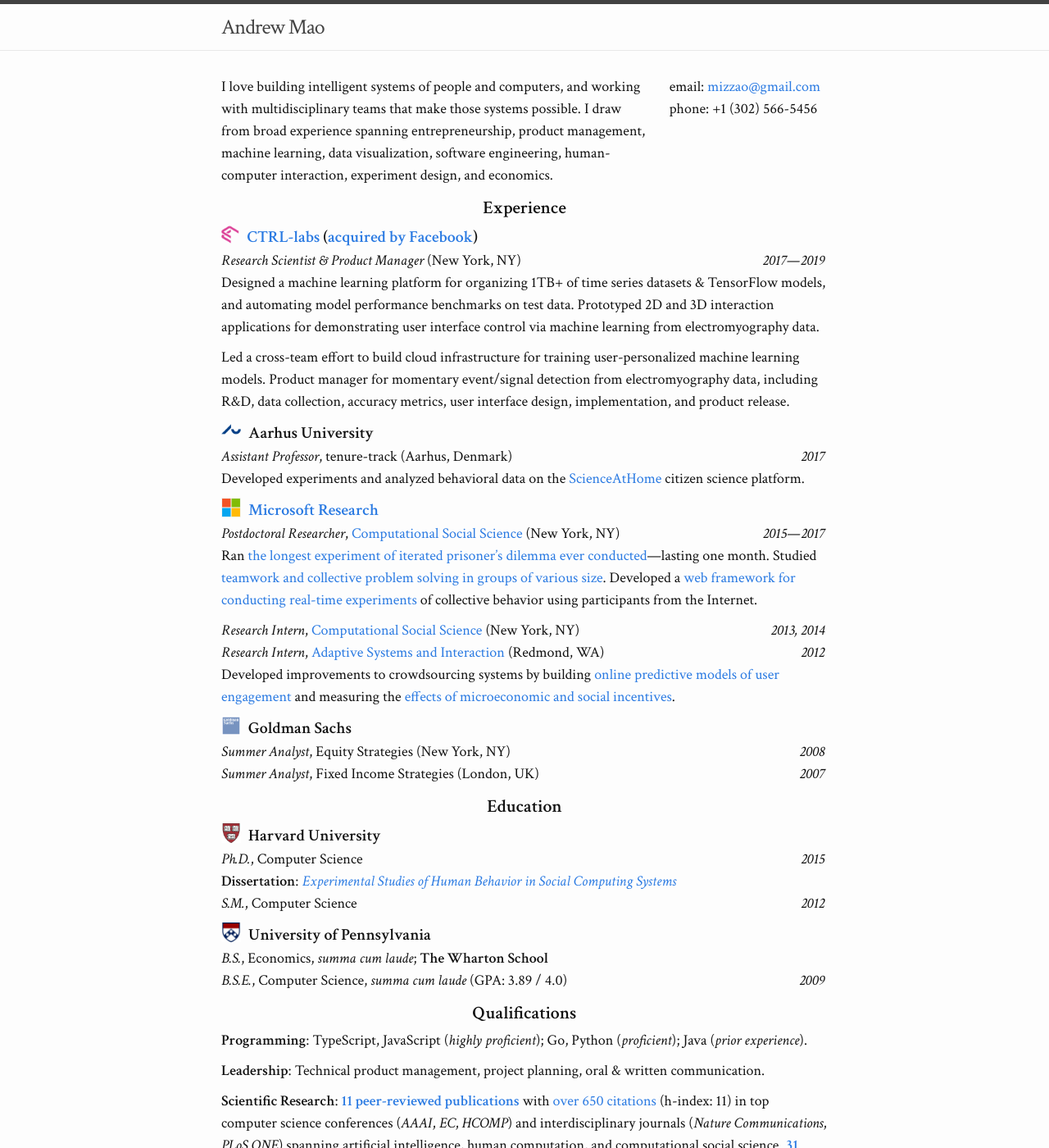
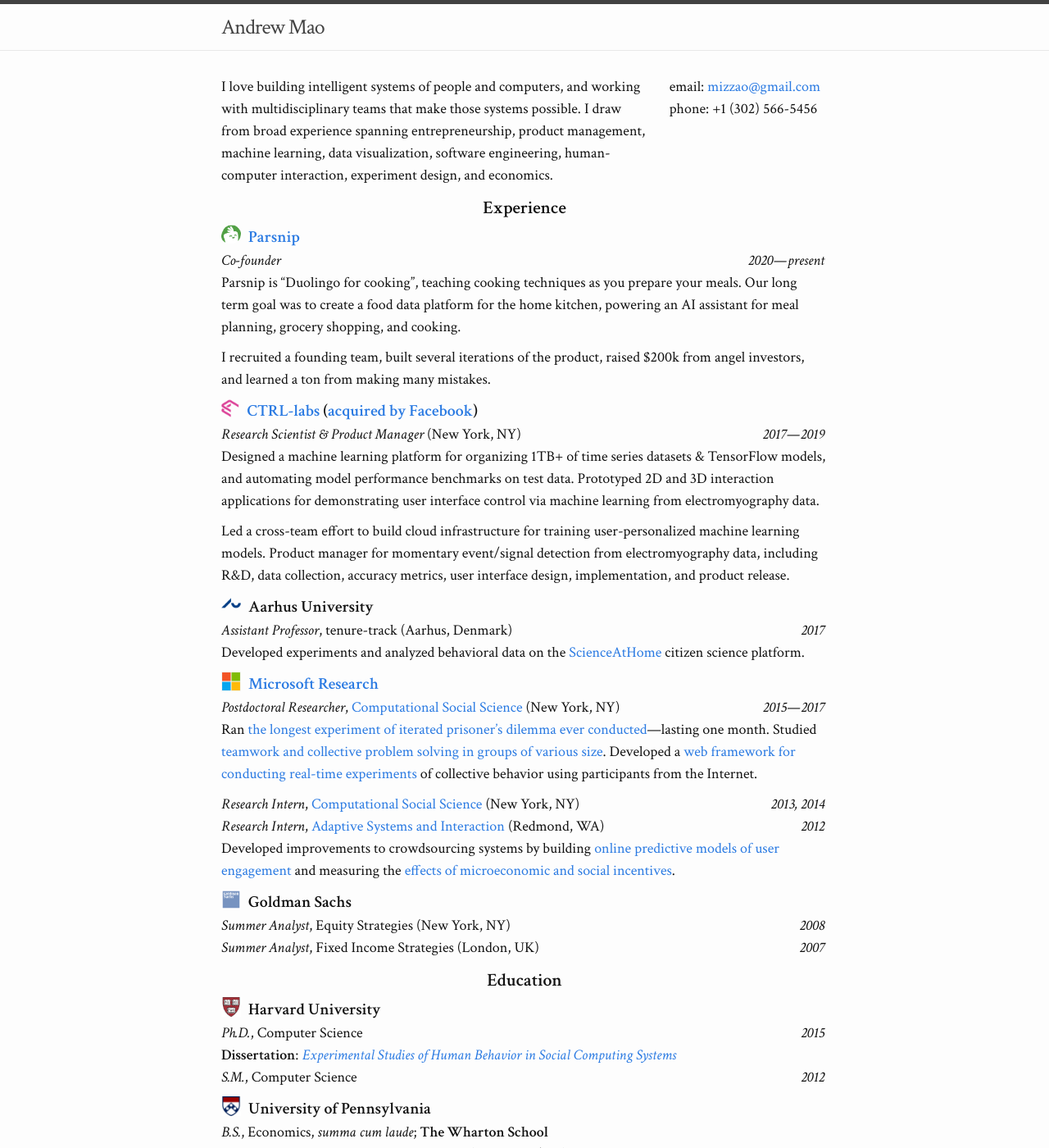
Before and after one commit to mizzao/andrewmao.net, a Jekyll site: the page built from resume.md, in a window 1280 px wide and 1400 px high. Shown: the whole window at 82% size. Built offline with Jekyll 4.4.1, drawn with Linux system fonts in a browser that asks for light colours; some of the changed text lies outside the part shown.

Commit message:
update resume with startup

```diff
--- a/_config.yml
+++ b/_config.yml
@@ -9,7 +9,6 @@
 title: Andrew Mao
 email: mizzao@gmail.com
 description: > # this means to ignore newlines until "baseurl:"
-  Always curious, sometimes foolish.
 
 url: 'http://www.andrewmao.net' # the base hostname & protocol for your site
 baseurl: '' # the subpath of your site, e.g. /blog
--- a/resume.md
+++ b/resume.md
@@ -16,6 +16,20 @@ visualization, software engineering, human-computer interaction, experiment
 design, and economics.
 
 ## Experience
+
+### ![Parsnip][parsnip-icon] [Parsnip]
+*2020—present*{: .right}
+*Co-founder*\\
+Parsnip is "Duolingo for cooking", teaching cooking techniques as you prepare
+your meals. Our long term goal was to create a food data platform for the home
+kitchen, powering an AI assistant for meal planning, grocery shopping, and
+cooking.
+
+I recruited a founding team, built several iterations of the product, raised
+$200k from angel investors, and learned a ton from making many mistakes.
+
+[parsnip-icon]: /assets/icon-parsnip.png
+[Parsnip]: https://parsnip.ai
 
 ### ![CTRL-labs][ctrl-icon] [CTRL-labs] ([acquired by Facebook][ctrl-fb])
 *2017—2019*{: .right}
@@ -112,7 +126,7 @@ microeconomic and social incentives][hcomp-incentives].
 communication.
 
 **Scientific Research**:
-[**11 peer-reviewed publications**](/research) with [over 650 citations][gs] (h-index: 11) in top computer science conferences (*AAAI*, *EC*, *HCOMP*) and interdisciplinary journals (*Nature Communications*, *PLoS ONE*) spanning artificial intelligence, human computation, and computational social science.
+[**11 peer-reviewed publications**](/research) with [over 780 citations][gs] (h-index: 11) in top computer science conferences (*AAAI*, *EC*, *HCOMP*) and interdisciplinary journals (*Nature Communications*, *PLoS ONE*) spanning artificial intelligence, human computation, and computational social science.
 [**31 invited talks**](/talks) at universities, research labs, and conferences worldwide.
 Program committee member for over 8 international conferences in computer science and computational social science, including WWW, IJCAI, AAAI, AAMAS, EC, HCOMP, and ICWSM. For details [see my CV](/cv).
 
```
Also changed, not shown: assets/icon-parsnip.png (added).
